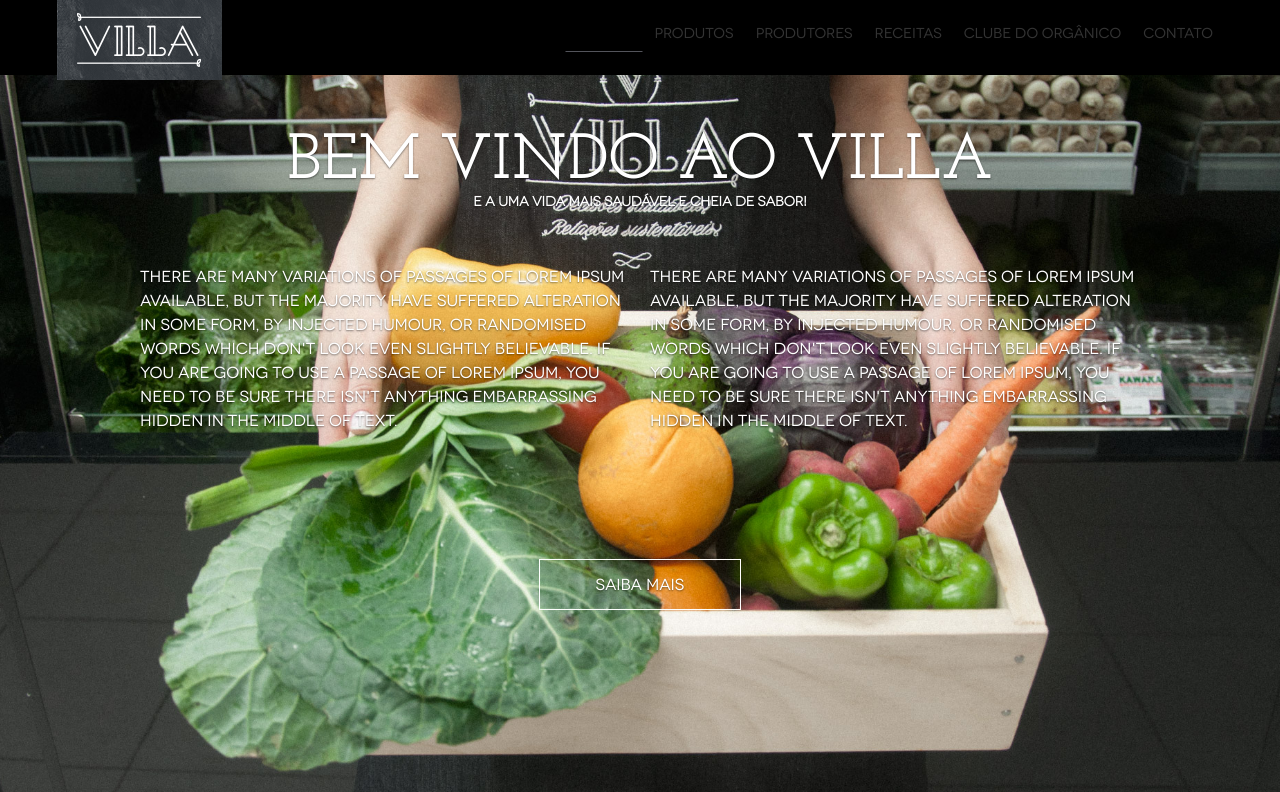
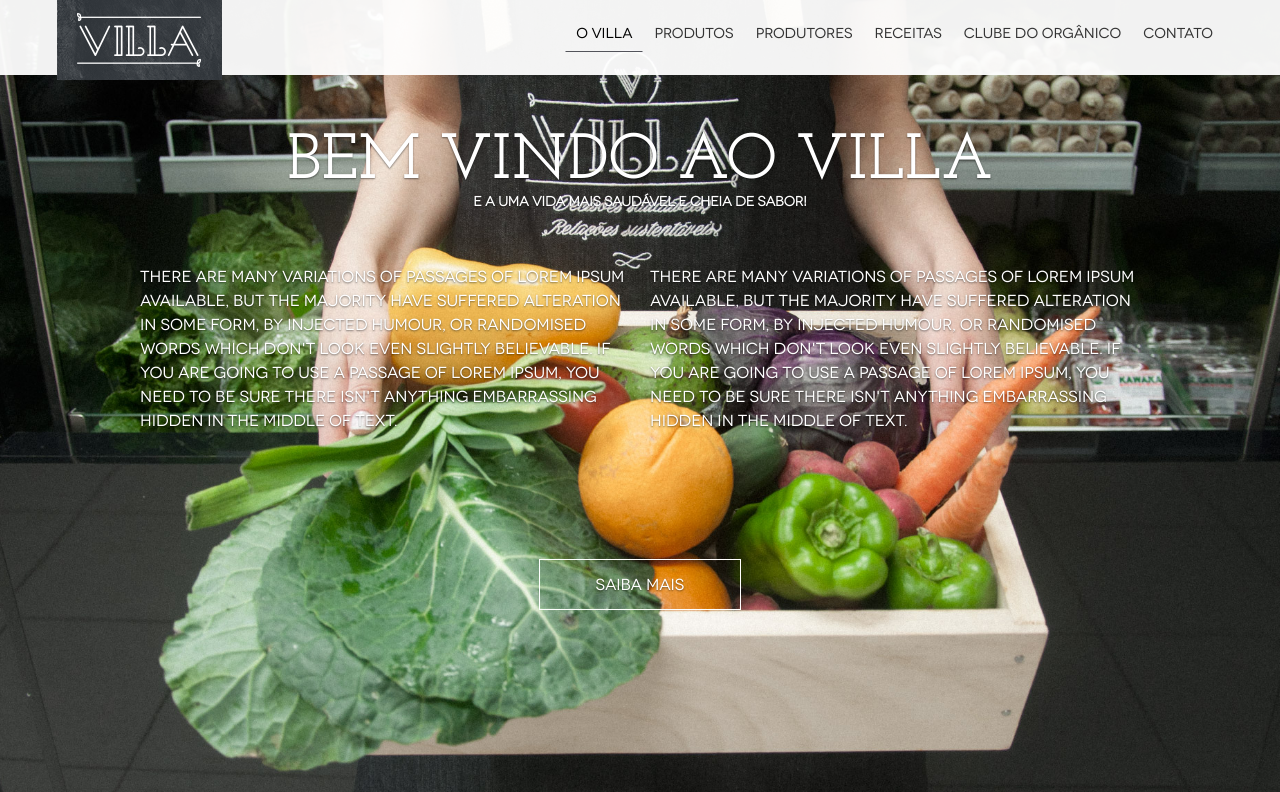
Before and after one commit to guilherme-simoes/Villa, a plain HTML site: page index.html in a window 1280 px wide. Shown: the top 792 px of the page. Drawn offline with nearby package versions, Linux system fonts and the light colour scheme; some packages are replaced by stand-ins of ours; a web font is replaced by a local one.

Commit message:
Funcionou!

```diff
--- a/css/style.css
+++ b/css/style.css
@@ -113,7 +113,7 @@ RESPONSIVE NAVIGATION
 	top:0px;
 	width:100%;
 	height:auto;
-	background-color: #000;
+	background-color: rgba(255,255,255,.95);
 	z-index:100;
 }
 
```
